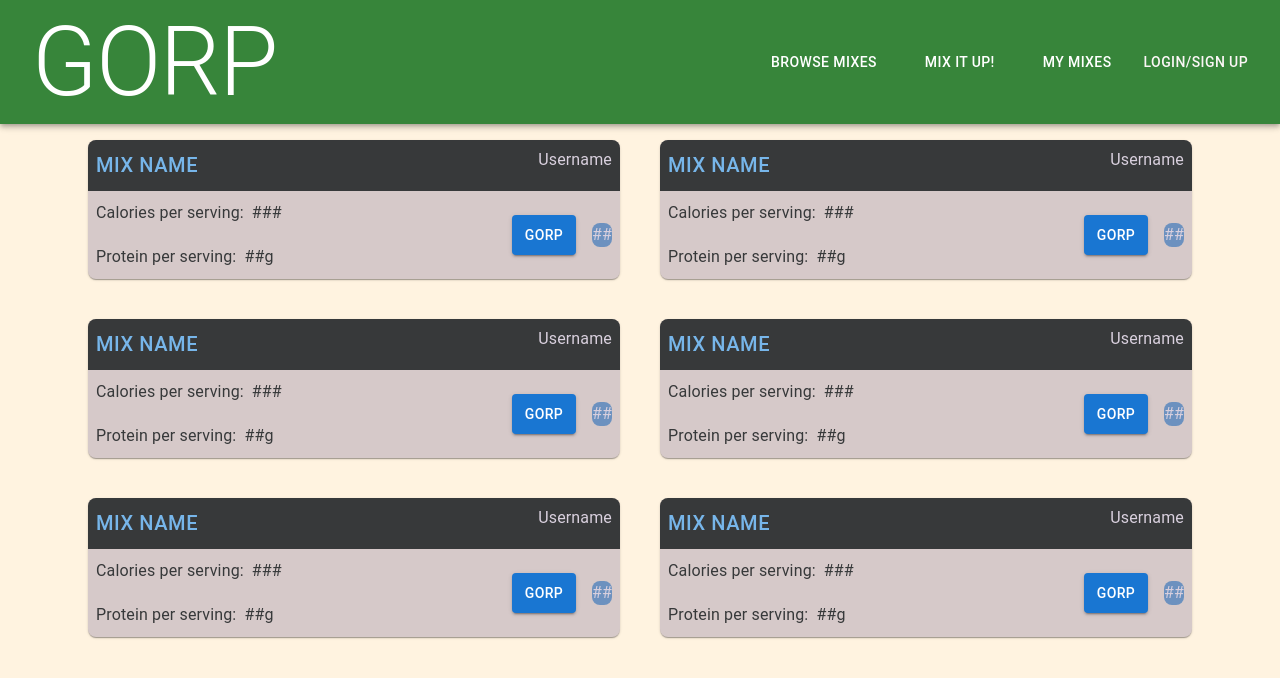
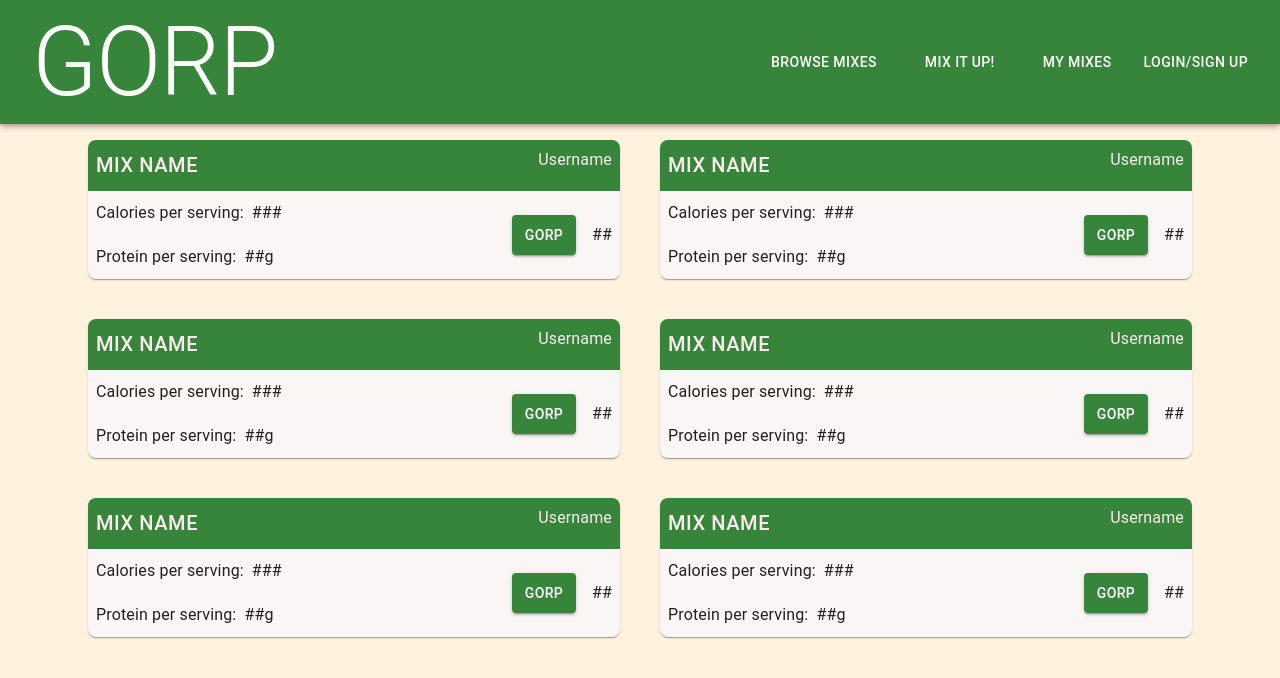
Before and after one commit to youngben97/GORP, a React (Vite) app in the folder client/: page /browsemix in a window 1280 px wide. Shown: the top 678 px of the page. Built offline with nearby package versions, Linux system fonts and the light colour scheme.

Commit message:
removed create theme, edited styles

```diff
--- a/client/src/components/MixCard.jsx
+++ b/client/src/components/MixCard.jsx
@@ -1,29 +1,12 @@
 import * as React from 'react';
-import { Box, Grid, ThemeProvider, Typography, createTheme, Stack, Button } from '@mui/material';
-
-const theme = createTheme({
-    palette: {
-        background: {
-            secondary: '#D6C9C9',
-            tertiary: '#C7D3DD',
-            quaternary: '#6C91BF',
-            dark: '#37393A',
-        },
-        text: {
-            light: '#D9D0DE',
-            dark: '#37393A',
-            link: '#77B6EA',
-        }
-    }
-})
+import { Box, Grid, Typography, Stack, Button } from '@mui/material';
 
 export default function MixCard() {
     return (
-        <ThemeProvider theme={theme}>
           <Grid item xs={6}>
             <Box
             sx={{
-                bgcolor: 'background.secondary',
+                bgcolor: 'background.paper',
                 boxShadow: 1,
                 borderRadius: 2,
                 minWidth: 300,
@@ -33,14 +16,14 @@ export default function MixCard() {
             >
                 {/* replace text with a link */}
               <Stack direction='row' sx={{
-                    bgcolor: 'background.dark',
-                    color: 'text.link',
+                    bgcolor: 'primary.main',
+                    color: 'text.secondary',
                     width: 1,
                     borderRadius: '8px 8px 0 0',
                     justifyContent: 'space-between'
                     }}>
                     <Typography variant='button' sx={{ m: 1, fontSize: 'h6.fontSize'}}> Mix Name</Typography>
-                    <Typography sx={{ m:1, color: 'text.light'}}>Username</Typography>
+                    <Typography sx={{ m:1, color: 'text.secondary'}}>Username</Typography>
               </Stack>
               <Stack direction='row' sx={{justifyContent: 'space-between'}}>
                 <Stack sx={{ justifyContent: 'space-between'}}>
@@ -55,13 +38,12 @@ export default function MixCard() {
                 </Stack>
                 <Stack direction='row' alignItems='center' sx={{color: 'text.light', justifyContent:'end'}}>
                   <Button variant="contained" sx={{ m: 1, p:1 }}>GORP</Button>
-                  <Typography sx={{bgcolor: 'background.quaternary', m: 1, borderRadius:2}}>##</Typography>
+                  <Typography sx={{ m: 1, borderRadius:2}}>##</Typography>
                 {/* replace gorp with a button */}
                 </Stack>
               </Stack>
             </Box>
           </Grid>
-        </ThemeProvider>
     )
 }
 
```
